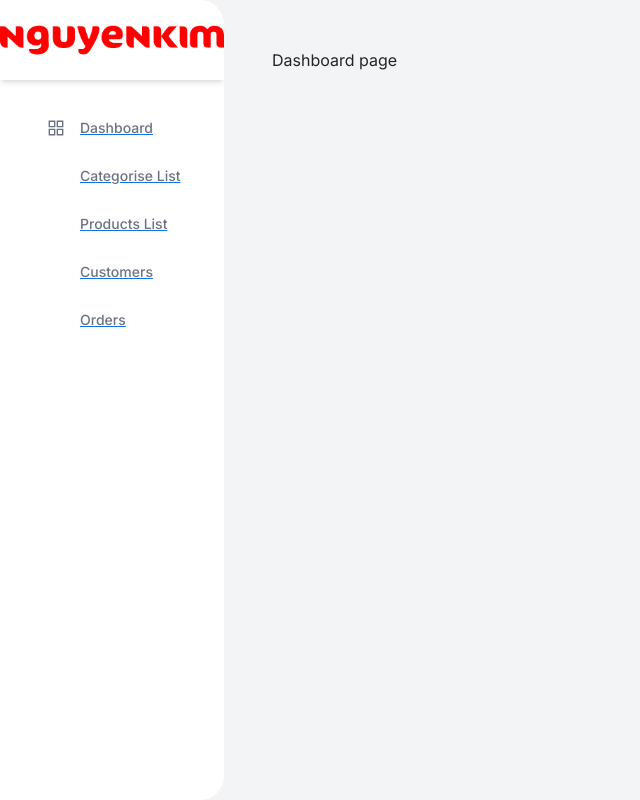
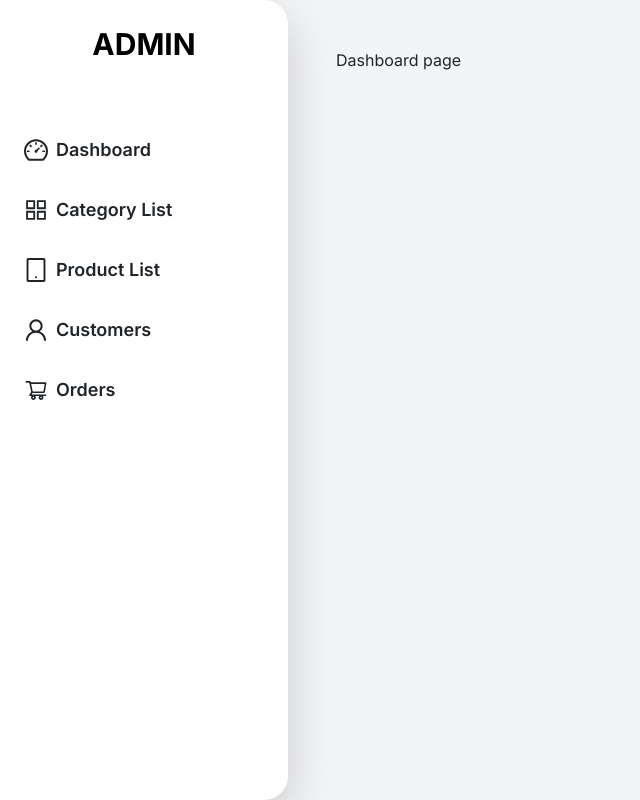
Before and after one commit to qtuan02/do-fe-admin, a Next.js app: page /dashboard in a window 1280 px wide. Shown: the whole page, without its empty margins (0-640 px from the left). Built offline with nearby package versions, Linux system fonts and the light colour scheme.

Commit message:
feat: add delete & update modal for category

```diff
--- /dev/null
+++ b/app/dashboard/category/components/delete.modal.tsx
@@ -0,0 +1,77 @@
+import { useEffect, useState } from 'react';
+import Button from 'react-bootstrap/Button';
+import Modal from 'react-bootstrap/Modal';
+import Form from 'react-bootstrap/Form';
+import { toast } from 'react-toastify';
+import { useSWRConfig } from "swr"
+
+interface Iprops {
+    showModalDelete: boolean
+    setShowModalDelete: (v: boolean) => void
+    category: ICategory | null
+    setCategory: (value: ICategory | null) => void
+}
+const DeleteModal = (props: Iprops) => {
+    const { showModalDelete, setShowModalDelete, category, setCategory } = props
+    const [categoryId, setCategoryId] = useState<number>(0)
+    const [categoryName, setCategoryName] = useState<string>('')
+    const { mutate } = useSWRConfig()
+
+    useEffect(() => {
+        if (category && category.category_id) {
+            setCategoryId(category.category_id)
+            setCategoryName(category.category_name)
+        }
+    }, [category])
+
+    const handleSubmit = async () => {
+        const res = await fetch(`http://localhost:8081/v1/category/${categoryId}`, {
+            method: 'DELETE',
+            headers: {
+                'Accept': 'application/json, text/plain, */*',
+                'Content-Type': 'application/json'
+            },
+            body: JSON.stringify({ category_name: categoryName })
+        })
+        const data = await res.json();
+        if (data) {
+            toast.success('Delete succeed')
+            handleCloseModal()
+            mutate('http://localhost:8081/v1/category')
+        }
+    }
+
+    const handleCloseModal = () => {
+        setCategoryName('')
+        setShowModalDelete(false)
+    }
+    return (
+        <>
+            <Modal
+                show={showModalDelete}
+                onHide={() => handleCloseModal()}
+                keyboard={false}
+                size='lg'
+            >
+                <Modal.Header closeButton>
+                    <Modal.Title>WARNING</Modal.Title>
+                </Modal.Header>
+                <Modal.Body>
+                    <Form>
+                        <Form.Group className="mb-3">
+                            <Form.Label>Do you want to delete category {categoryName}</Form.Label>
+                        </Form.Group>
+                    </Form>
+                </Modal.Body>
+                <Modal.Footer>
+                    <Button variant="secondary" onClick={() => handleCloseModal()}>
+                        Close
+                    </Button>
+                    <Button variant="danger" onClick={() => handleSubmit()}>Delete</Button>
+                </Modal.Footer>
+            </Modal>
+        </>
+    );
+}
+
+export default DeleteModal;
--- a/app/dashboard/category/page.tsx
+++ b/app/dashboard/category/page.tsx
@@ -1,5 +1,5 @@
 'use client'
-import Layout from "@/components/dashboard/layout"
+import NavbarLayout from "@/components/dashboard/layout"
 import CatagoriesList from "./components/catagoriesList"
 import useSWR from "swr";
 
@@ -31,14 +31,14 @@ const Category = () => {
 
     if (isLoading)
         return (
-            <Layout>
+            <NavbarLayout>
                 <div>loading...</div>
-            </Layout >
+            </NavbarLayout >
         )
     return (
-        <Layout>
+        <NavbarLayout>
             <CatagoriesList categories={data.data} />
-        </Layout >
+        </NavbarLayout >
     )
 }
 export default Category
--- a/app/dashboard/page.tsx
+++ b/app/dashboard/page.tsx
@@ -1,10 +1,10 @@
 'use client'
-import Layout from '@/components/dashboard/layout';
+import NavbarLayout from '@/components/dashboard/layout';
 
 export default function Dashboard() {
     return (
-        <Layout>
+        <NavbarLayout>
             <div>Dashboard page</div>
-        </Layout>
+        </NavbarLayout>
     );
 }
--- a/components/dashboard/layout.tsx
+++ b/components/dashboard/layout.tsx
@@ -1,75 +1,58 @@
 import Link from 'next/link';
 import Image from 'next/image';
 import Logo from '@/public/assets/logo.png'
-import { AppstoreOutlined } from '@ant-design/icons'
+import { Nav } from 'react-bootstrap';
+import { AppstoreOutlined, DashboardOutlined, ShoppingCartOutlined, TabletOutlined, UserOutlined } from '@ant-design/icons'
 
 interface Props {
     children?: React.ReactNode;
 }
 
-const Layout = (props: Props) => {
+const NavbarLayout = (props: Props) => {
     const { children } = props;
 
     return (
-        <>
         <div className="min-h-screen flex flex-row bg-gray-100">
-                <div className="flex flex-col w-56 bg-white rounded-r-3xl overflow-hidden">
-                    <div className="flex items-center justify-center h-20 shadow-md">
-                        <Image src={Logo} alt="Logo" />
+            <div className="flex flex-col w-72 bg-white rounded-r-3xl overflow-hidden shadow-lg">
+                <div className="flex items-center justify-center h-24 text-black">
+                    <h1 className="text-3xl font-bold">ADMIN</h1>
                 </div>
-                    <ul className="flex flex-col py-4">
-                        <li>
-                            <Link href="/dashboard">
-                                <div
-                                    className='flex flex-row items-center h-12 transform hover:translate-x-2 transition-transform ease-in duration-200 text-gray-500 hover:text-gray-800'
-                                >
-                                    <span className='inline-flex items-center justify-center h-12 w-12 text-lg'><AppstoreOutlined /></span>
-                                    <span className="text-sm font-medium">Dashboard</span>
-                                </div>
+                <Nav defaultActiveKey="/dashboard" className="flex flex-col py-4">
+                    <Link href="/dashboard" className="px-6 py-3 flex items-center space-x-4 hover:bg-gray-200 rounded-md text-decoration-none text-dark">
+                        <span className="flex items-center space-x-2">
+                            <DashboardOutlined style={{ fontSize: '24px' }} />
+                            <span className="text-lg font-semibold">Dashboard</span>
+                        </span>
                     </Link>
-                        </li>
-                        <li>
-                            <Link href="/dashboard/category">
-                                <div
-                                    className='flex flex-row items-center h-12 transform hover:translate-x-2 transition-transform ease-in duration-200 text-gray-500 hover:text-gray-800'                              >
-                                    <span className='inline-flex items-center justify-center h-12 w-12 text-lg text-gray-500'></span>
-                                    <span className="text-sm font-medium">Categorise List</span>
-                                </div>
+                    <Link href="/dashboard/category" className="px-6 py-3 flex items-center space-x-4 hover:bg-gray-200 rounded-md text-decoration-none text-dark">
+                        <span className="flex items-center space-x-2">
+                            <AppstoreOutlined style={{ fontSize: '24px' }} />
+                            <span className="text-lg font-semibold">Category List</span>
+                        </span>
                     </Link>
-                        </li>
-                        <li>
-                            <Link href="/dashboard/product">
-                                <div
-                                    className='flex flex-row items-center h-12 transform hover:translate-x-2 transition-transform ease-in duration-200 text-gray-500 hover:text-gray-800'                              >
-                                    <span className='inline-flex items-center justify-center h-12 w-12 text-lg text-gray-500'></span>
-                                    <span className="text-sm font-medium">Products List</span>
-                                </div>
+                    <Link href="/dashboard/product" className="px-6 py-3 flex items-center space-x-4 hover:bg-gray-200 rounded-md text-decoration-none text-dark">
+                        <span className="flex items-center space-x-2">
+                            <TabletOutlined style={{ fontSize: '24px' }} />
+                            <span className="text-lg font-semibold">Product List</span>
+                        </span>
                     </Link>
-                        </li>
-                        <li>
-                            <Link href="/dashboard/customer">
-                                <div
-                                    className='flex flex-row items-center h-12 transform hover:translate-x-2 transition-transform ease-in duration-200 text-gray-500 hover:text-gray-800'                              >
-                                    <span className='inline-flex items-center justify-center h-12 w-12 text-lg text-gray-500'></span>
-                                    <span className="text-sm font-medium">Customers</span>
-                                </div>
+                    <Link href="/dashboard/customer" className="px-6 py-3 flex items-center space-x-4 hover:bg-gray-200 rounded-md text-decoration-none text-dark">
+                        <span className="flex items-center space-x-2">
+                            <UserOutlined style={{ fontSize: '24px' }} />
+                            <span className="text-lg font-semibold">Customers</span>
+                        </span>
                     </Link>
-                        </li>
-                        <li>
-                            <Link href="/dashboard/order">
-                                <div
-                                    className='flex flex-row items-center h-12 transform hover:translate-x-2 transition-transform ease-in duration-200 text-gray-500 hover:text-gray-800'                              >
-                                    <span className='inline-flex items-center justify-center h-12 w-12 text-lg text-gray-500'></span>
-                                    <span className="text-sm font-medium">Orders</span>
-                                </div>
+                    <Link href="/dashboard/order" className="px-6 py-3 flex items-center space-x-4 hover:bg-gray-200 rounded-md text-decoration-none text-dark">
+                        <span className="flex items-center space-x-2">
+                            <ShoppingCartOutlined style={{ fontSize: '24px' }} />
+                            <span className="text-lg font-semibold">Orders</span>
+                        </span>
                     </Link>
-                        </li>
-                    </ul>
+                </Nav>
             </div>
             <main className="flex-grow m-5">{children}</main>
         </div>
-        </>
     )
 }
 
-export default Layout;
+export default NavbarLayout;
```
Also changed, not shown: app/dashboard/category/components/catagoriesList.tsx (+38 -6 lines), app/dashboard/category/components/update.modal.tsx (added, +83 -0 lines). Lines whose indentation alone changed are shown as unchanged.
